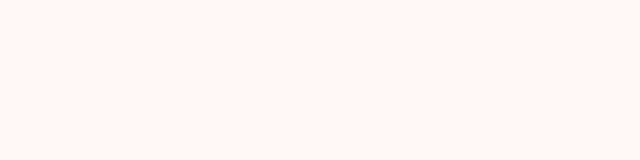
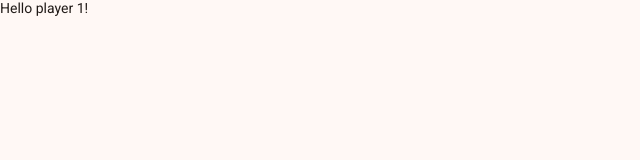
Before and after one commit to tame0001/lineup, an Angular app in the folder frontend/: page /player/1 in a window 1280 px wide. Before the commit this address led to /. Shown: the top 160 px of the page, without its empty margins (0-640 px from the left). Built offline with nearby package versions, Linux system fonts and the light colour scheme.

Commit message:
get player id from route parameter

```diff
--- a/frontend/src/app/app.routes.ts
+++ b/frontend/src/app/app.routes.ts
@@ -15,7 +15,7 @@ export const routes: Routes = [
     component: Fee,
   },
   {
-    path: 'player',
+    path: 'player/:id',
     component: Player,
   },
 ];
--- a/frontend/src/app/player/player.html
+++ b/frontend/src/app/player/player.html
@@ -1 +1 @@
-<p>player works!</p>
+<p>Hello player {{ playerID }}!</p>
--- a/frontend/src/app/player/player.ts
+++ b/frontend/src/app/player/player.ts
@@ -9,8 +9,5 @@ import { ActivatedRoute } from '@angular/router';
 })
 export class Player {
   private activatedRoute = inject(ActivatedRoute);
-
-  constructor() {
-    console.log(this.activatedRoute.snapshot.paramMap.get('id'));
-  }
+  readonly playerID = this.activatedRoute.snapshot.paramMap.get('id');
 }
```
